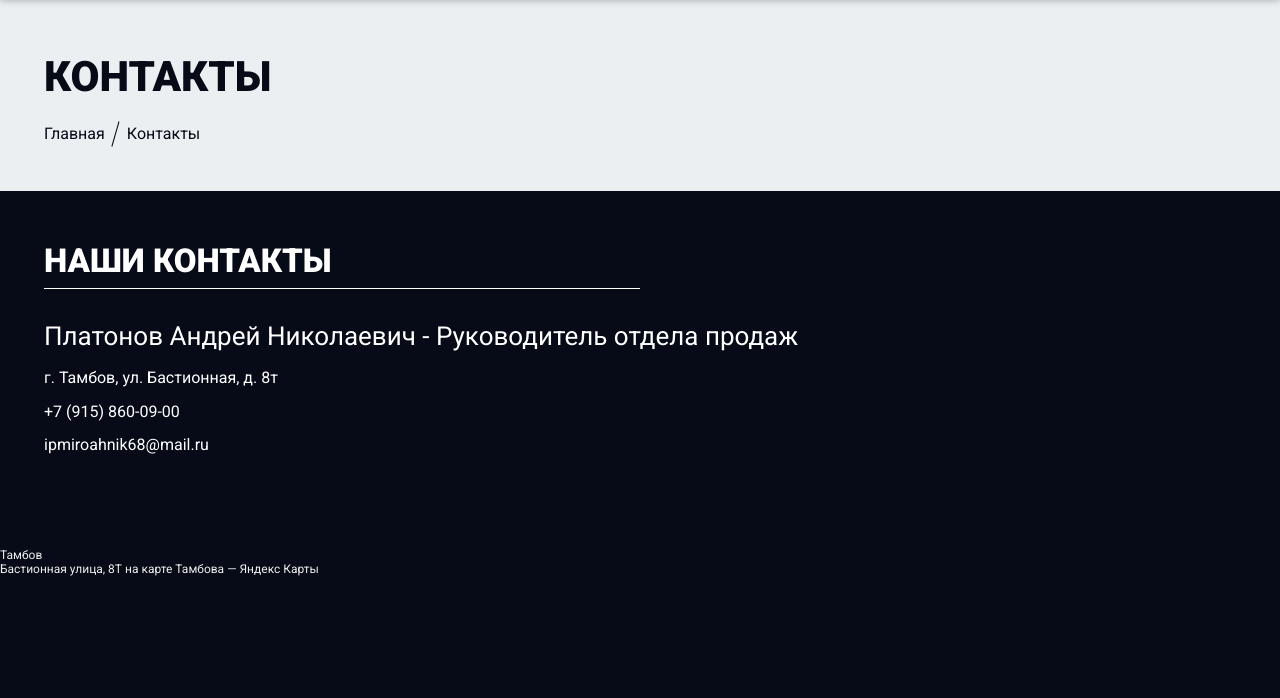
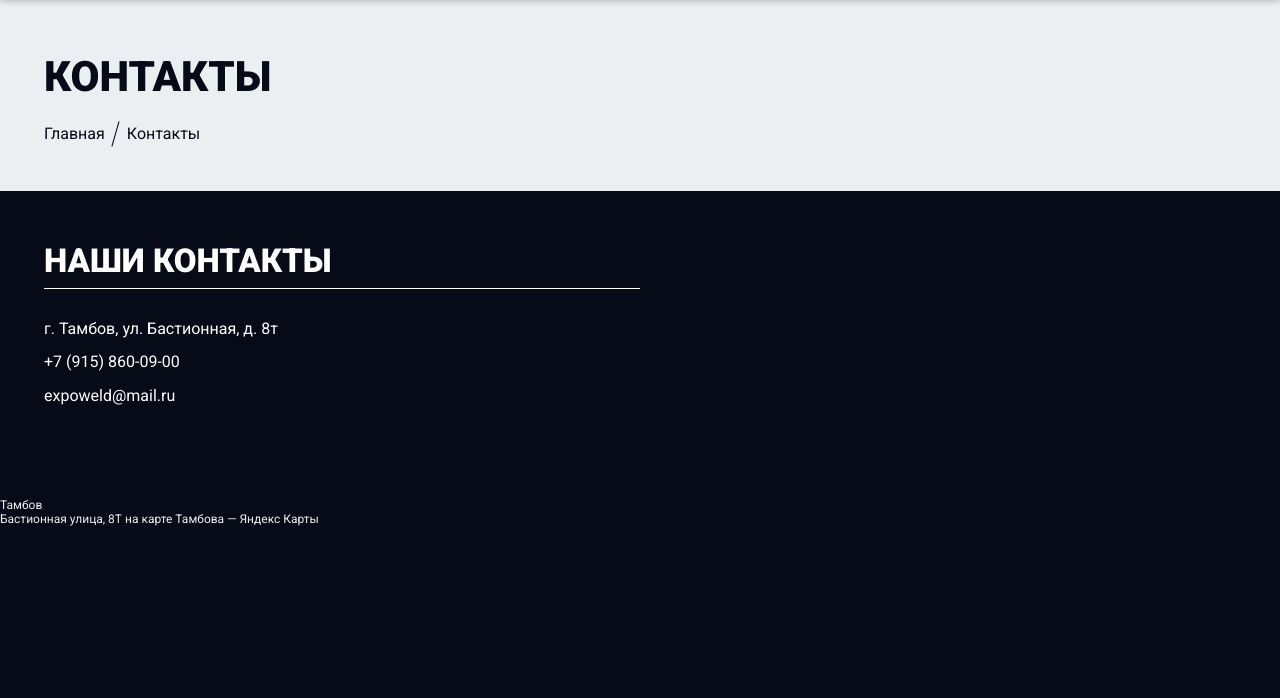
Before and after one commit to Loadngg/ExpO-Weld, a Django app: page /contacts/ in a window 1280 px wide. Shown: the part 95-793 px from the top of the page. Run offline with Django 4.2, Linux system fonts and the light colour scheme; data that the repository does not hold is empty.

Commit message:
> update contacts

```diff
--- a/templates/landing/contacts.html
+++ b/templates/landing/contacts.html
@@ -22,12 +22,11 @@
                 <h2>Наши контакты</h2>
                 <ul class="contacts__list">
                     <li class="contacts__item">
-                        <h3>Платонов Андрей Николаевич - Руководитель отдела продаж</h3>
                         <a href="https://yandex.ru/maps/-/CDGwZZ74" class="contacts__item_text">
                             г. Тамбов, ул. Бастионная, д. 8т
                         </a>
                         <a href="tel:+79158600900" class="contacts__item_text">+7 (915) 860-09-00</a>
-                        <a href="mailto:ipmiroahnik68@mail.ru" class="contacts__item_text">ipmiroahnik68@mail.ru</a>
+                        <a href="mailto:ipmiroahnik68@mail.ru" class="contacts__item_text">expoweld@mail.ru</a>
                     </li>
                 </ul>
             </div>
```
